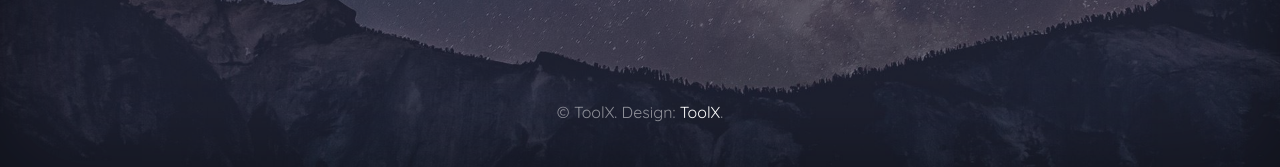
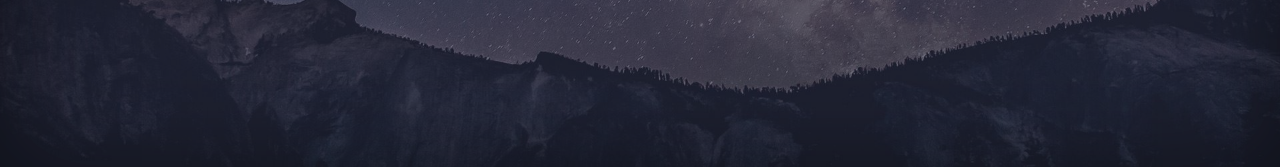
Before and after one commit to kottakkalayurlife/kottakkalayurlife.github.io, a plain HTML site: page index.html in a window 1280 px wide. Shown: the part 630-797 px from the top of the page. Drawn offline with nearby package versions, Linux system fonts and the light colour scheme.

Commit message:
Update index.html

```diff
--- a/index.html
+++ b/index.html
@@ -32,11 +32,11 @@
 
         <p class="lead"><button type="button" class="btn btn-lg btn-default btn-notify" data-toggle="modal" data-target="#subscribeModal">Notify Me</button></p>
       </div>
-      <div class="mastfoot">
+      <!--<div class="mastfoot">
         <div class="inner">
           <p>&copy; ToolX. Design: <a href="https://toolx.cf/" target="_blank">ToolX</a>.</p>
         </div>
-      </div>
+      </div> -->
       <div class="modal fade" id="subscribeModal" tabindex="-1" role="dialog" aria-labelledby="subscribeModalLabel" aria-hidden="true">
         <div class="modal-dialog" role="document">
           <div class="modal-content">
```
